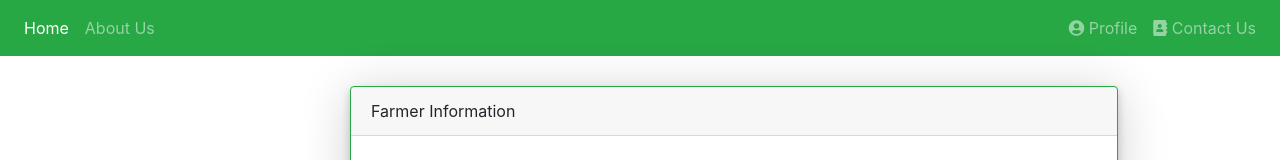
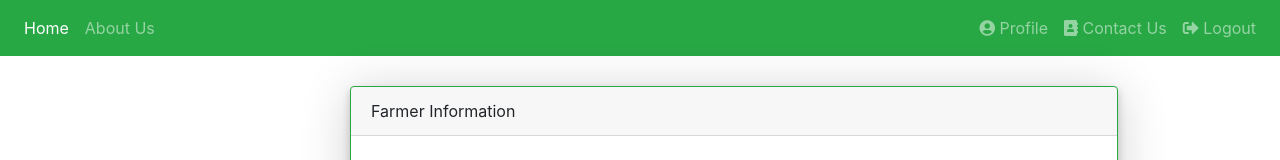
Before and after one commit to anukulmuley/ab-ho-gaya-final-, a plain HTML site: page Final_Upload/farmerpage.html in a window 1280 px wide. Shown: the top 160 px of the page. Drawn offline with nearby package versions, Linux system fonts and the light colour scheme; some packages are replaced by stand-ins of ours; a script that the page names is missing.

Commit message:
signout button added

```diff
--- a/Final_Upload/farmerpage.html
+++ b/Final_Upload/farmerpage.html
@@ -42,6 +42,9 @@
       </li>
       <li class="nav-item" id="contact">
         <a class="nav-link" href="contact.html"><i class="fas fa-address-book"></i> Contact Us</a>
+      </li>
+       <li class="nav-item" id="contact">
+        <a class="nav-link" href="Farmer.html"><i class="fas fa-sign-out-alt"></i> Logout</a>
       </li>
 
 
```
